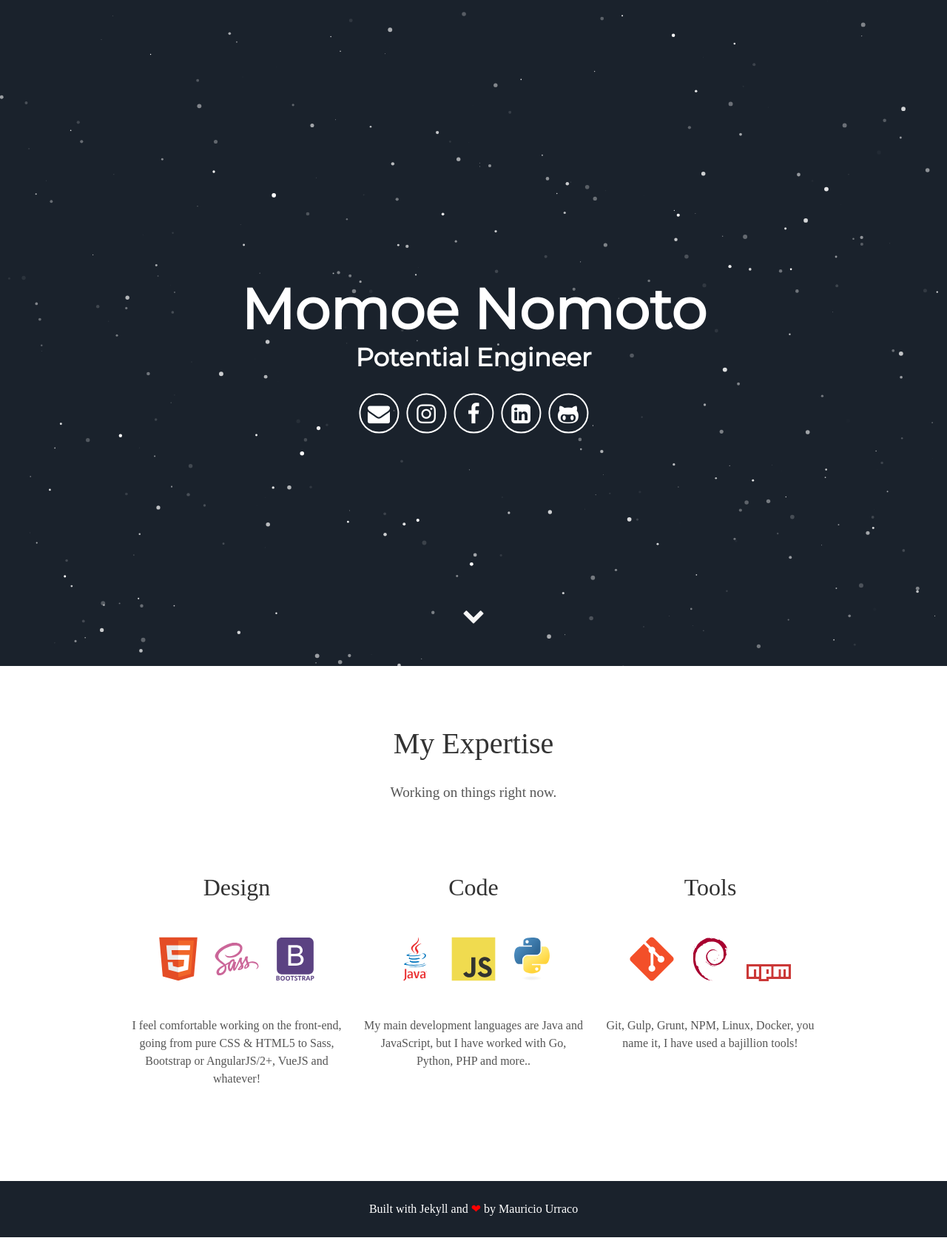
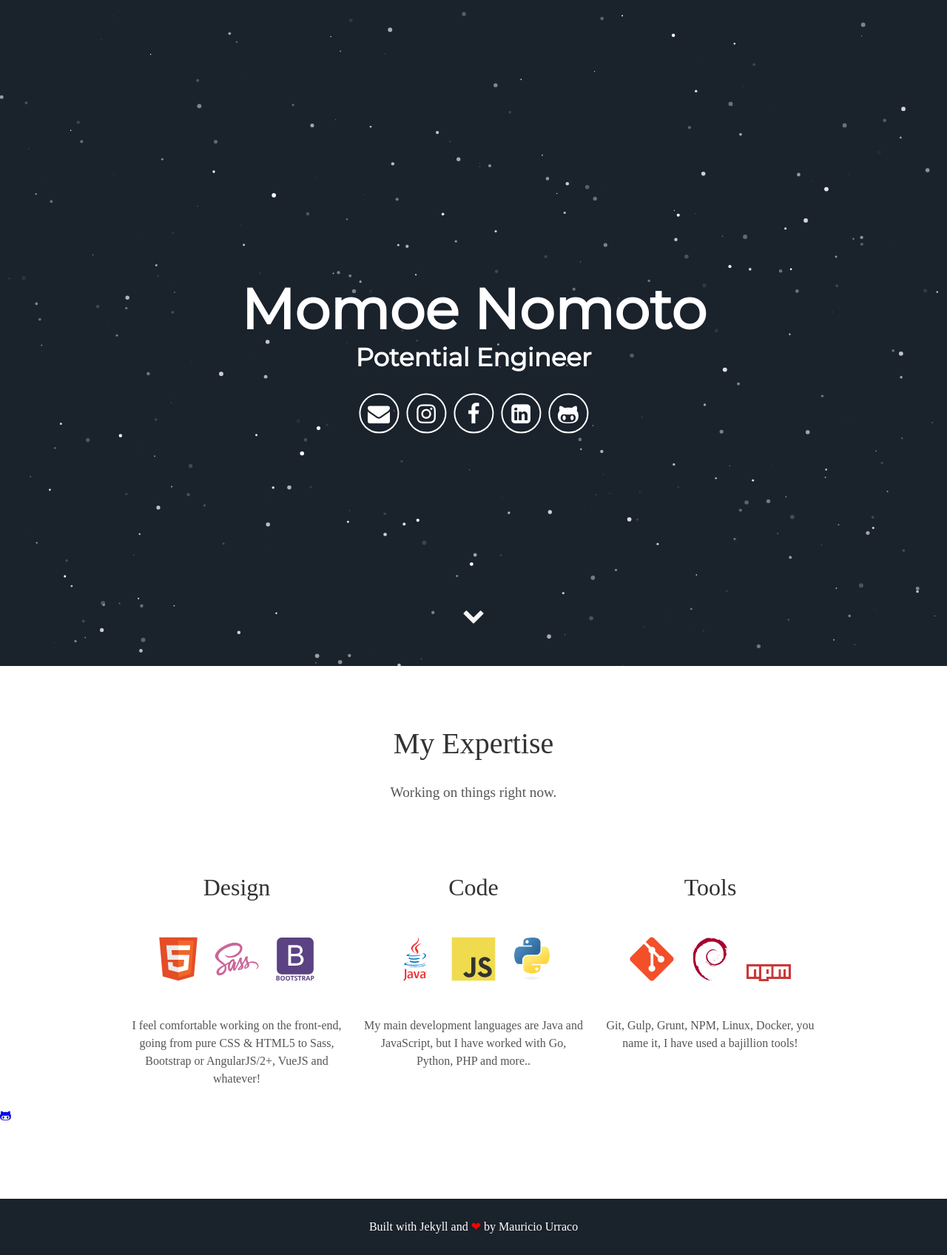
Before and after one commit to momoenomoto/momoenomoto.github.io, a Jekyll site: the page built from index.html, in a window 1280 px wide. Shown: the whole page at 74% size. Built offline with Jekyll 4.4.1, drawn with Linux system fonts in a browser that asks for light colours; some web fonts are replaced; before the commit the page ends 1672 px from its top, so only the background shows below that.

Commit message:
Update index.html

```diff
--- a/index.html
+++ b/index.html
@@ -1,3 +1,6 @@
 ---
 layout: default
 ---
+<a aria-label="My Github" target="_blank" href="https://github.com/murraco">
+  <i class="icon fa fa-github-alt" aria-hidden="true"></i>
+</a>
```
